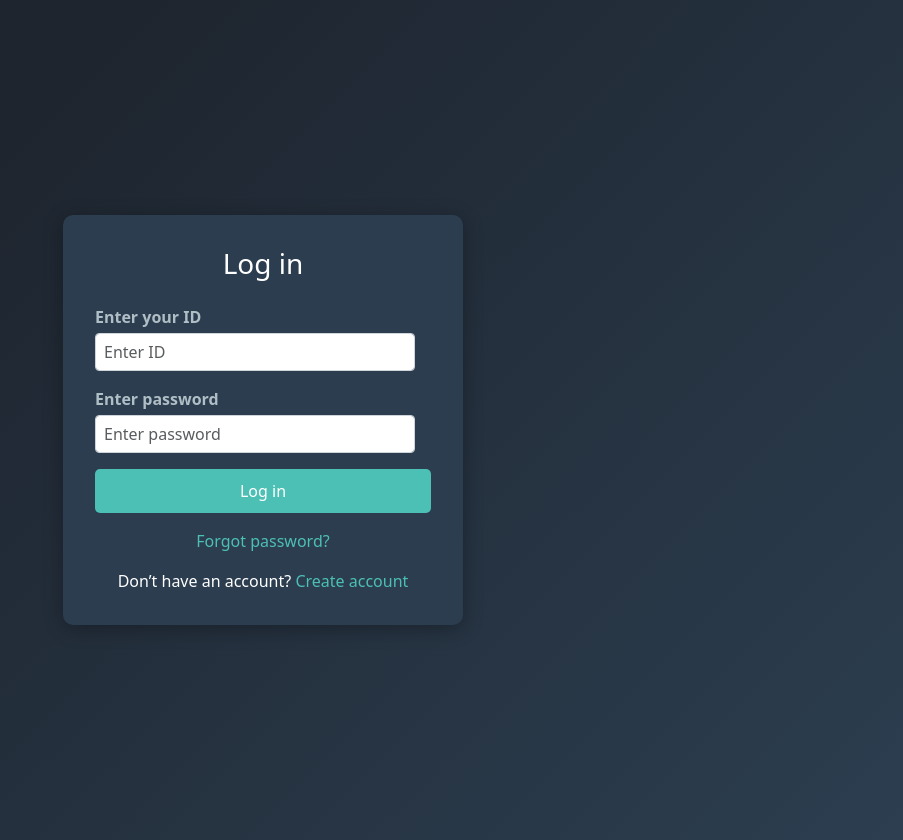
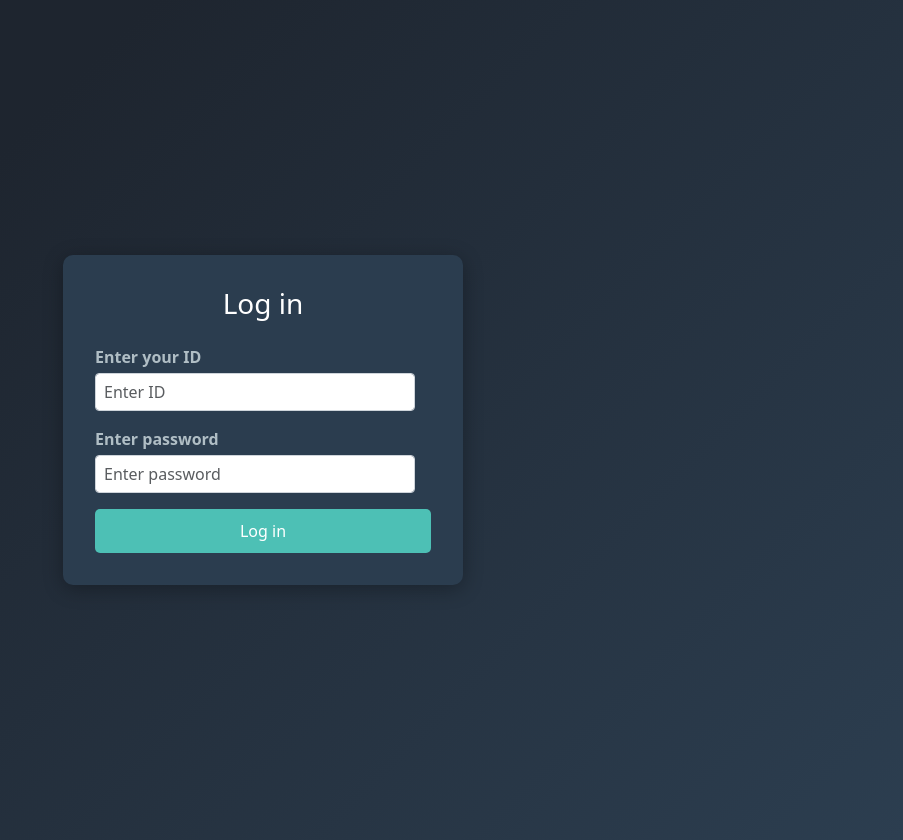
Before and after one commit to Kandarp05/python-project, a React (Vite) app in the folder frontend/: page /login in a window 1280 px wide. Shown: the whole page, without its empty margins (377-1280 px from the left). Built offline with nearby package versions, Linux system fonts and the light colour scheme.

Commit message:
fix-login

```diff
--- a/frontend/src/pages/LoginPage.tsx
+++ b/frontend/src/pages/LoginPage.tsx
@@ -75,12 +75,6 @@ const LoginPage: React.FC = () => {
             Log in
           </Button>
         </Form>
-        <div className="mt-3 text-center">
-          <a href="/forgot-password" className="login-link">Forgot password?</a>
-        </div>
-        <div className="mt-3 text-center footer">
-          Don’t have an account? <a href="/signup" className="login-link">Create account</a>
-        </div>
       </div>
     </Container>
   );
```
